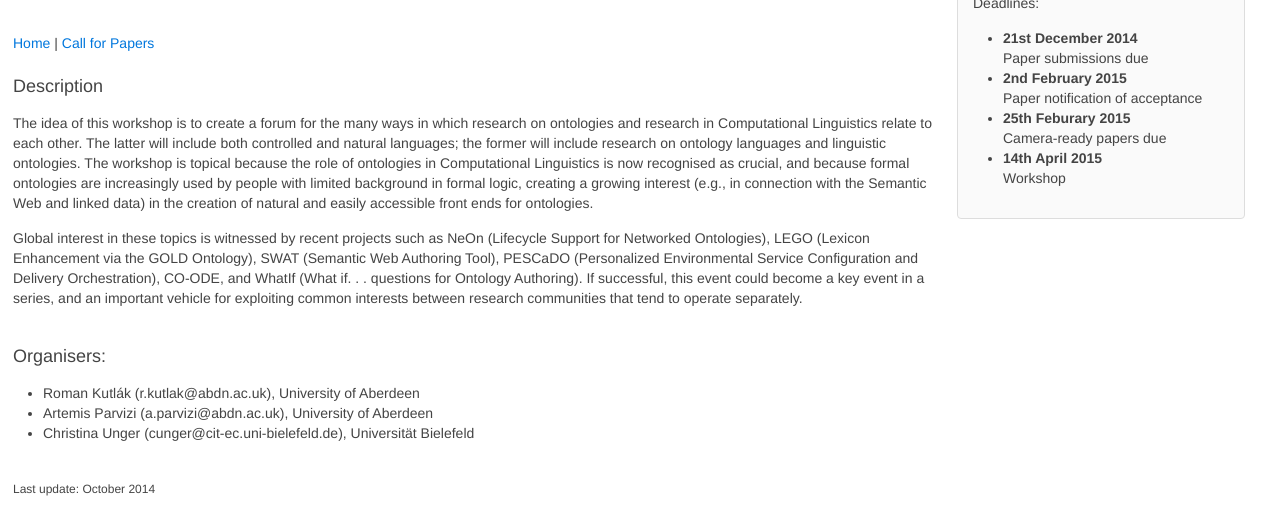
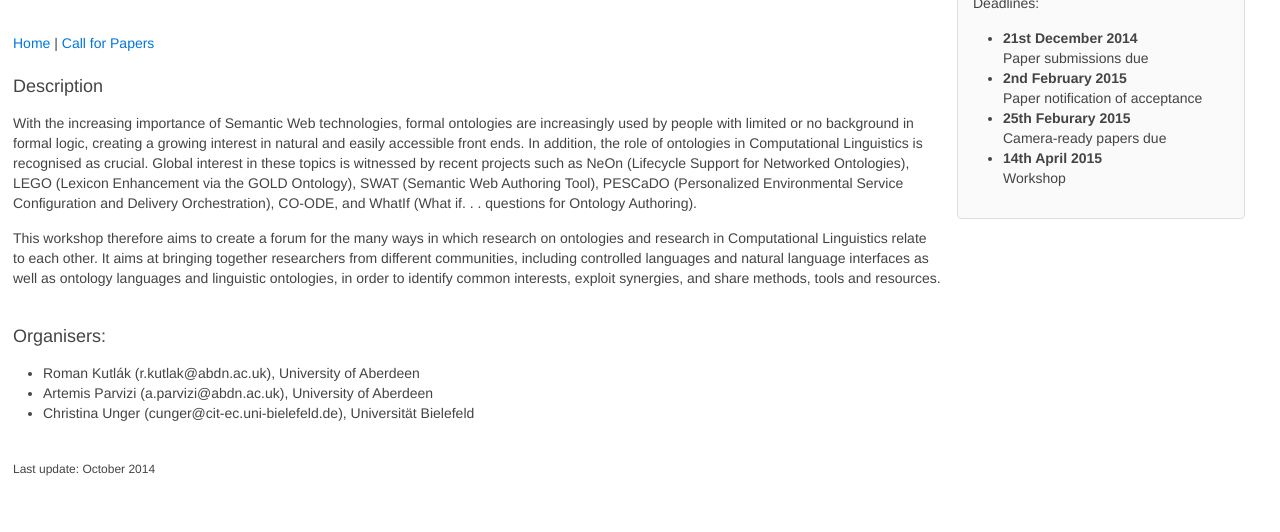
Before and after one commit to langandonto/langandonto.github.io, a plain HTML site: page index.html in a window 1280 px wide. Shown: the part 58-590 px from the top of the page. Drawn offline with Linux system fonts and the light colour scheme.

Commit message:
Additional PCs and a few edits by Christina.

```diff
--- a/index.html
+++ b/index.html
@@ -34,10 +34,20 @@
   <section>
     <h3>Description</h3>
     <p>
-      The idea of this workshop is to create a forum for the many ways in which research on ontologies and research in Computational Linguistics relate to each other. The latter will include both controlled and natural languages; the former will include research on ontology languages and linguistic ontologies. The workshop is topical because the role of ontologies in Computational Linguistics is now recognised as crucial, and because formal ontologies are increasingly used by people with limited background in formal logic, creating a growing interest (e.g., in connection with the Semantic Web and linked data) in the creation of natural and easily accessible front ends for ontologies.
+      With the increasing importance of Semantic Web technologies, formal ontologies are increasingly used by people with limited or no background in formal logic,
+      creating a growing interest in natural and easily accessible front ends.
+      In addition, the role of ontologies in Computational Linguistics is recognised as crucial.
+      Global interest in these topics is witnessed by recent projects such as NeOn (Lifecycle Support for Networked Ontologies),
+      LEGO (Lexicon Enhancement via the GOLD Ontology), SWAT (Semantic Web Authoring Tool),
+      PESCaDO (Personalized Environmental Service Configuration and Delivery Orchestration), CO-ODE, and WhatIf (What if. . . questions for Ontology Authoring).
     </p>
     <p>
-      Global interest in these topics is witnessed by recent projects such as NeOn (Lifecycle Support for Networked Ontologies), LEGO (Lexicon Enhancement via the GOLD Ontology), SWAT (Semantic Web Authoring Tool), PESCaDO (Personalized Environmental Service Configuration and Delivery Orchestration), CO-ODE, and WhatIf (What if. . . questions for Ontology Authoring). If successful, this event could become a key event in a series, and an important vehicle for exploiting common interests between research communities that tend to operate separately.
+      This workshop therefore aims to create a forum for the many ways in which research on ontologies and research in Computational Linguistics relate to each other.
+      It aims at bringing together researchers from different communities, including controlled languages and natural language interfaces as well as ontology languages and linguistic ontologies,
+      in order to identify common interests, exploit synergies, and share methods, tools and resources.
+    </p>
+    <p>
+
     </p>
   </section>
 
```
Also changed, not shown: cfp.html (+5 -1 lines).
